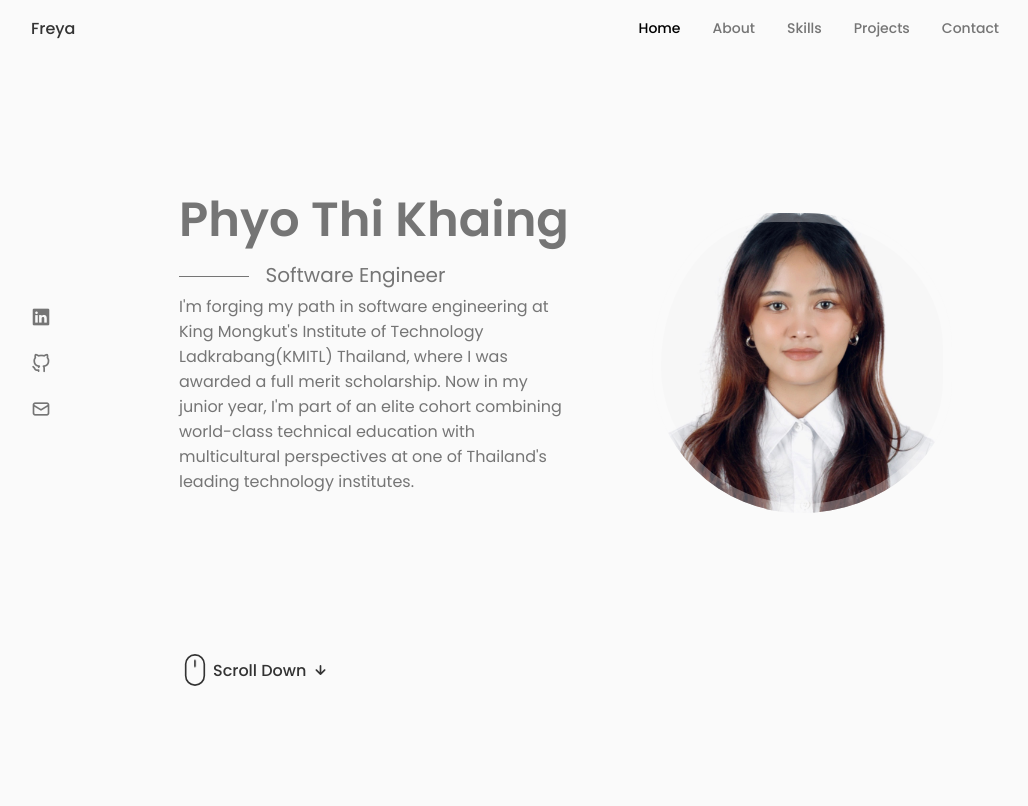
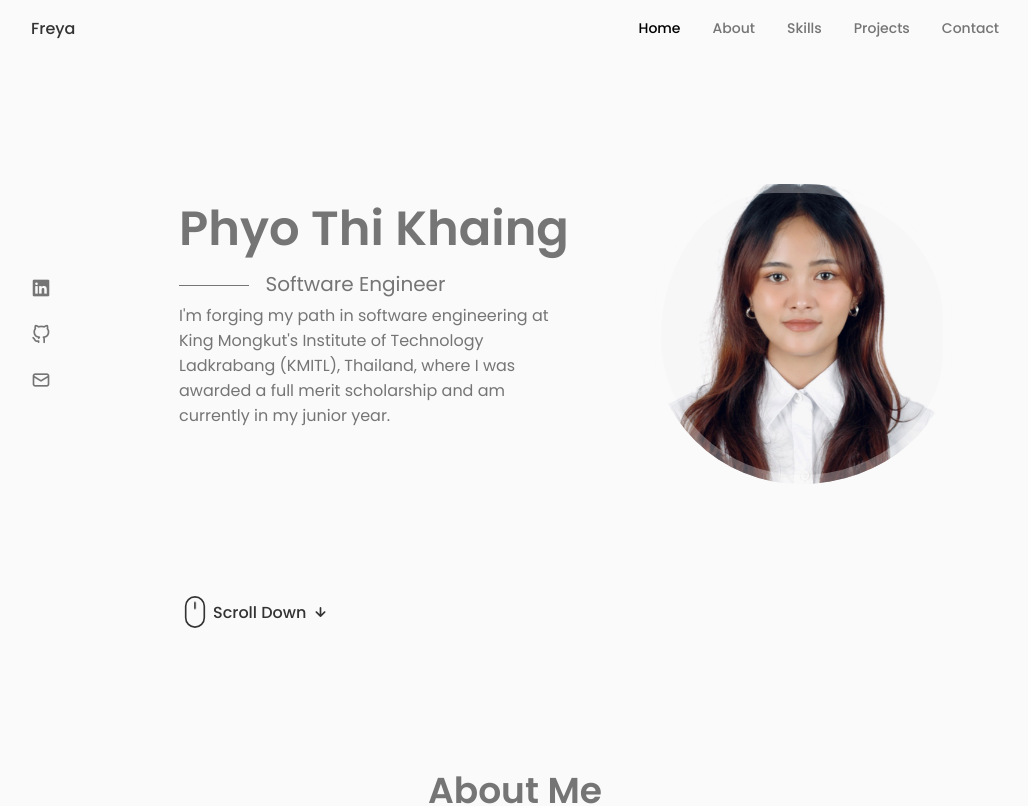
Before and after one commit to ptk18/portfolio-site, a React (Create React App) app: page / in a window 1280 px wide. Shown: the top 806 px of the page, without its empty margins (125-1153 px from the left). Built offline with nearby package versions, Linux system fonts and the light colour scheme.

Commit message:
fixed bio.

```diff
--- a/src/components/home/Data.jsx
+++ b/src/components/home/Data.jsx
@@ -6,7 +6,7 @@ const Data = () => {
             <h1 className="home__title">Phyo Thi Khaing</h1>
             <h3 className="home__subtitle">Software Engineer</h3>
             <p className="home__description">
-            I'm forging my path in software engineering at King Mongkut's Institute of Technology Ladkrabang(KMITL) Thailand, where I was awarded a full merit scholarship. Now in my junior year, I'm part of an elite cohort combining world-class technical education with multicultural perspectives at one of Thailand's leading technology institutes.
+            I'm forging my path in software engineering at King Mongkut's Institute of Technology Ladkrabang (KMITL), Thailand, where I was awarded a full merit scholarship and am currently in my junior year.
             </p>
         </div>
     );
```
